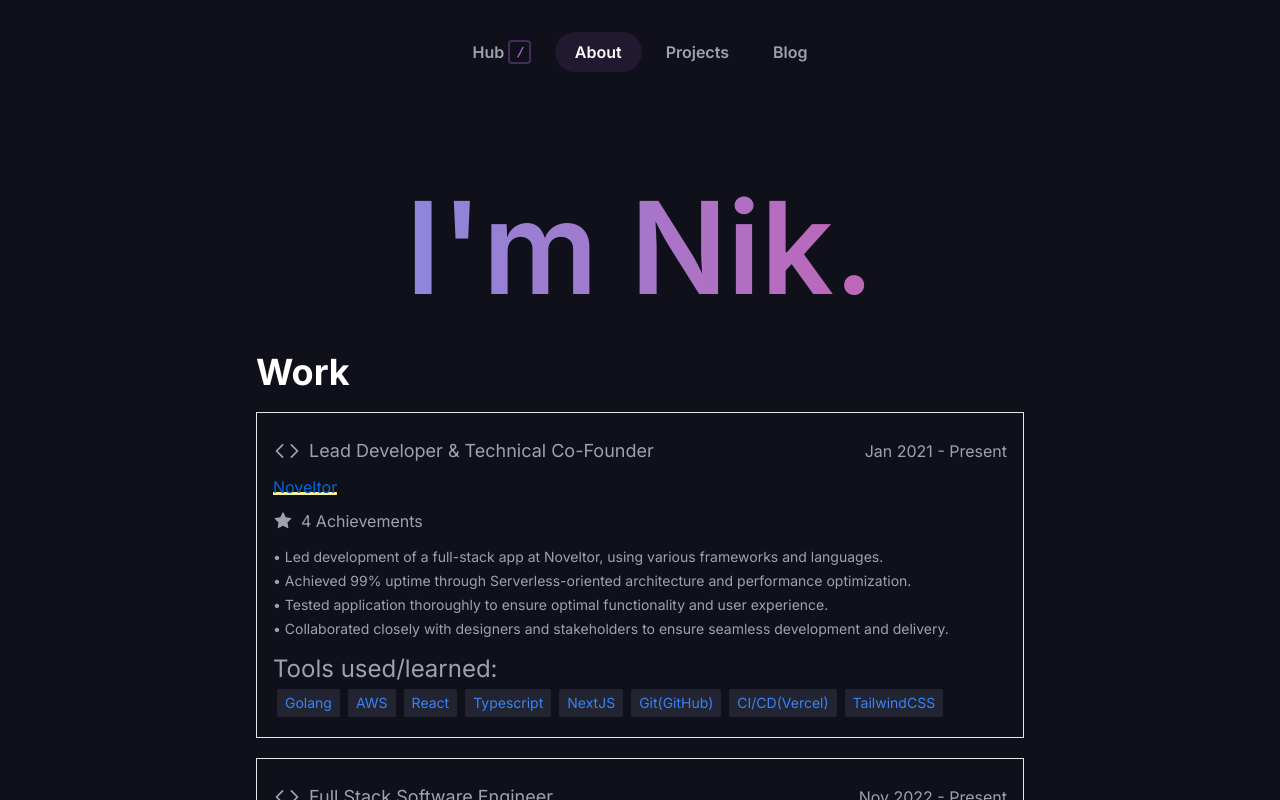
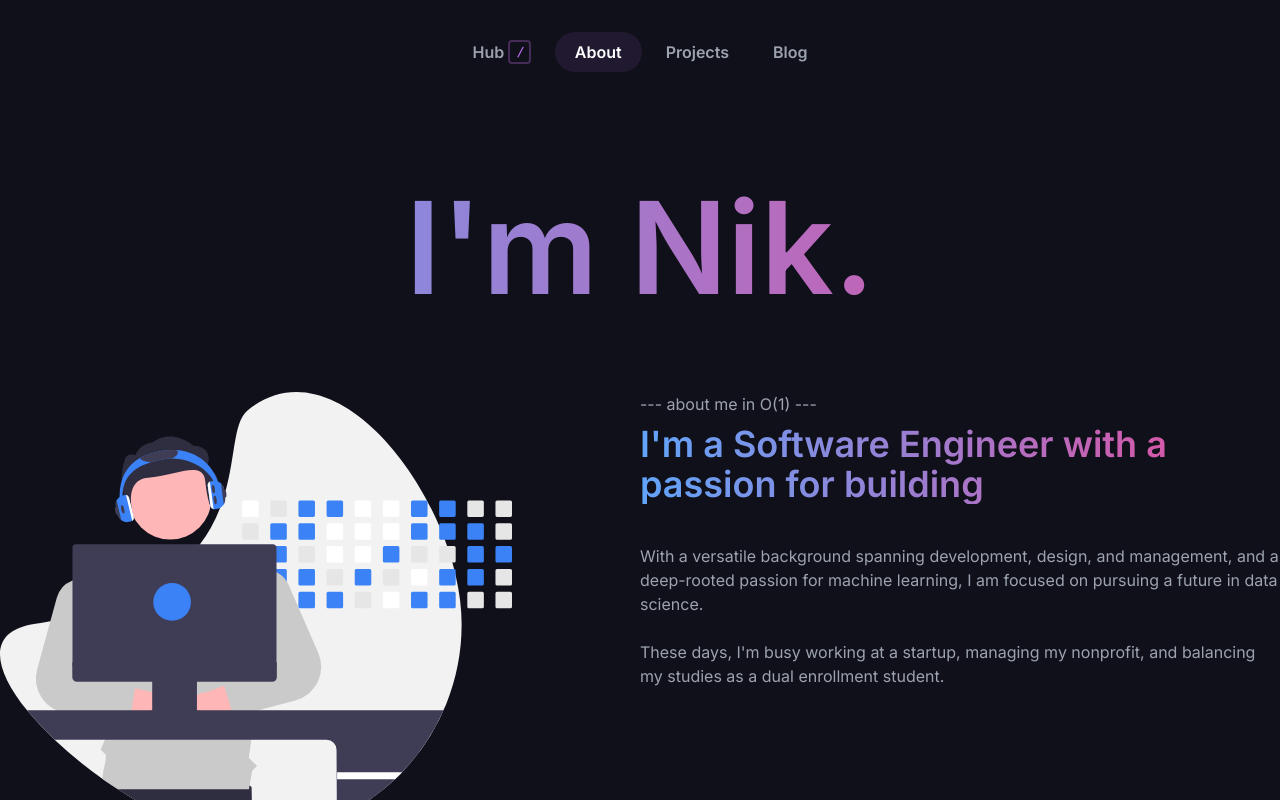
Before and after one commit to NikSchaefer/nikschaefer.com, a Next.js app: page /about in a window 1280 px wide. Shown: the top 800 px of the page. Built offline with nearby package versions, Linux system fonts and the light colour scheme.

Commit message:
feat: about page beginning

```diff
--- a/src/components/block.tsx
+++ /dev/null
@@ -1,59 +0,0 @@
-import { underlineCSS } from "@styles/style";
-import clsx from "clsx";
-import { AiFillStar } from "react-icons/ai";
-import { BsCode } from "react-icons/bs";
-
-function Node(props: {
-	data: {
-		title: string;
-		range: string;
-		company: string;
-		content: string[];
-		tools: string[];
-		url: string;
-	};
-}): JSX.Element {
-	const { data } = props;
-	return (
-		<div className="box-border w-full max-w-4xl p-6 my-5 border border-opacity-50 md:p-4">
-			<div className="flex flex-row justify-between xs:flex-col sm:my-2">
-				<span className="flex flex-wrap items-center text-lg font-medium">
-					<BsCode className="mr-2" size="28px" />
-					{data.title}
-				</span>
-				<span>{data.range}</span>
-			</div>
-			<div className="my-2">
-				<a className={underlineCSS} href={data.url}>
-					{data.company}
-				</a>
-			</div>
-			<h3 className="flex items-center text-base">
-				<AiFillStar className="mr-2" size="20px" />{" "}
-				{data.content.length} Achievements
-			</h3>
-			<ul className="p-0 m-0 my-3 text-sm leading-6">
-				{data.content.map((value) => (
-					<li key={value}>• {value}</li>
-				))}
-			</ul>
-			<h3>Tools used/learned:</h3>
-			<ul className="flex flex-wrap text-sm">
-				{data.tools.map((value) => (
-					<li
-						className={clsx(
-							"w-auto px-2 py-1 m-1 text-blue-500",
-							"bg-blue-200 rounded-sm",
-							"bg-opacity-10"
-						)}
-						key={value}
-					>
-						{value}
-					</li>
-				))}
-			</ul>
-		</div>
-	);
-}
-
-export { Node };
--- a/src/components/design.tsx
+++ /dev/null
@@ -1,161 +0,0 @@
-import clsx from "clsx";
-import React from "react";
-
-function H1(props: { children: React.ReactNode; class?: string }): JSX.Element {
-	const className = clsx(
-		"text-6xl font-bold my-2 text-white",
-		props.class
-	);
-	return <h1 className={className}>{props.children}</h1>;
-}
-function H2(props: { children: React.ReactNode; class?: string }): JSX.Element {
-	const className = clsx(
-		"text-4xl font-bold my-2 text-white",
-		props.class
-	);
-	return <h2 className={className}>{props.children}</h2>;
-}
-function H3(props: { children: React.ReactNode; class?: string }): JSX.Element {
-	const className = clsx(
-		"text-2xl font-bold my-2 text-white",
-		props.class
-	);
-	return <h3 className={className}>{props.children}</h3>;
-}
-function H4(props: { children: React.ReactNode; class?: string }): JSX.Element {
-	const className = clsx(
-		"text-xl font-bold my-2 text-white",
-		props.class
-	);
-	return <h4 className={className}>{props.children}</h4>;
-}
-function H5(props: { children: React.ReactNode; class?: string }): JSX.Element {
-	const className = clsx(
-		"text-lg font-bold my-2 text-white",
-		props.class
-	);
-	return <h5 className={className}>{props.children}</h5>;
-}
-function H6(props: { children: React.ReactNode; class?: string }): JSX.Element {
-	const className = clsx(
-		"text-base font-bold my-2 text-white",
-		props.class
-	);
-	return <h6 className={className}>{props.children}</h6>;
-}
-
-function Italic(props: {
-	children: React.ReactNode;
-	class?: string;
-}): JSX.Element {
-	const className = clsx("italic", props.class);
-	return <p className={className}>{props.children}</p>;
-}
-function Bold(props: {
-	children: React.ReactNode;
-	class?: string;
-}): JSX.Element {
-	const className = clsx("font-semibold", props.class);
-	return <p className={className}>{props.children}</p>;
-}
-function ItalicBold(props: {
-	children: React.ReactNode;
-	class?: string;
-}): JSX.Element {
-	const className = clsx("italic font-semibold", props.class);
-	return <p className={className}>{props.children}</p>;
-}
-function Strikethrough(props: {
-	children: React.ReactNode;
-	class?: string;
-}): JSX.Element {
-	const className = clsx("line-through", props.class);
-	return <p className={className}>{props.children}</p>;
-}
-
-function Hr(props: { class?: string }): JSX.Element {
-	const className = clsx("my-7", props.class);
-	return <hr className={className} />;
-}
-
-function Blockquote(props: {
-	children: React.ReactNode;
-	class?: string;
-}): JSX.Element {
-	const className = clsx(
-		"relative text-lg  pr-6 py-2",
-		"border-l-4 border-gray-300 pl-8",
-		"italic my-4 max-w-lg",
-		props.class
-	);
-	const pClassName = clsx(
-		"absolute top-0 right-2",
-		"text-gray-300 font-serif text-4xl"
-	);
-	return (
-		<blockquote className={className}>
-			<p>{props.children}</p>
-			<span className={pClassName}>"</span>
-		</blockquote>
-	);
-}
-
-function ListDisc(props: {
-	children: React.ReactNode;
-	class?: string;
-}): JSX.Element {
-	const className = clsx("my-5 list-disc list-inside", props.class);
-	return <ul className={className}>{props.children}</ul>;
-}
-
-function ListNumbered(props: {
-	children: React.ReactNode;
-	class?: string;
-}): JSX.Element {
-	const className = clsx("my-5 list-decimal list-inside", props.class);
-	return <ol className={className}>{props.children}</ol>;
-}
-
-function InlineCode(props: {
-	children: React.ReactNode;
-	class?: string;
-}): JSX.Element {
-	const className = clsx(props.class);
-	return <code className={className}>{props.children}</code>;
-}
-function Section(props: {
-	children: React.ReactNode;
-	class?: string;
-	id?: string;
-	// eslint-disable-next-line @typescript-eslint/ban-types
-	style?: object;
-}): JSX.Element {
-	const className = clsx(
-		"w-11/12 max-w-3xl mx-auto my-10 text-left text-base leading-7",
-		props.class
-	);
-	return (
-		<section style={props.style} id={props.id} className={className}>
-			{props.children}
-		</section>
-	);
-}
-
-export {
-	H1,
-	H2,
-	H3,
-	H4,
-	H5,
-	H6,
-	Italic,
-	Bold,
-	ItalicBold,
-	Strikethrough,
-	Hr,
-	Blockquote,
-	ListDisc,
-	ListNumbered,
-	InlineCode,
-	Section,
-};
--- a/src/config.tsx
+++ b/src/config.tsx
@@ -8,8 +8,6 @@ const IS_PRODUCTION = process.env.NODE_ENV === "production";
 const IS_TEST = process.env.NODE_ENV === "test";
 const IS_BROWSER = typeof window !== "undefined";
 export { GA_TRACKING_ID, IS_PRODUCTION, IS_TEST, IS_BROWSER };
-
-const paragraphAboutMe = `I'm a data science student with a passion for building scalable and maintainable software. I'm currently working as a software engineer at a startup in the mental health space. I'm also a big fan of open source and have contributed to many projects. I'm always looking for new opportunities to learn and grow.`;
 
 const socials = {
 	github: {
@@ -247,5 +245,5 @@ const allBlogs: Blog[] = [
 	},
 ];
 
-export { HeaderLinks, allBlogs, popularBlogs, socials, paragraphAboutMe };
+export { HeaderLinks, allBlogs, popularBlogs, socials };
 export type { Blog, HeaderLink };
--- a/src/pages/_app.tsx
+++ b/src/pages/_app.tsx
@@ -5,7 +5,6 @@ import Head from "next/head";
 import { useRouter } from "next/router";
 import { useEffect } from "react";
 import "../styles/globals.css";
-import { paragraphAboutMe } from "config";
 
 export default function MyApp({ Component, pageProps }: AppProps): JSX.Element {
 	const router = useRouter();
@@ -22,7 +21,7 @@ export default function MyApp({ Component, pageProps }: AppProps): JSX.Element {
 		<>
 			<DefaultSeo
 				title="Portfolio"
-				description={paragraphAboutMe}
+				description="I'm a data science student who absolutely loves building scalable and maintainable software. Currently, I'm working as a software engineer at a cool startup in the mental health space. Being a big fan of open source, I've contributed to numerous projects along the way. I'm always on the lookout for exciting opportunities to learn and grow. Let's connect and make something awesome together!"
 				titleTemplate="%s • Nik Schaefer"
 				openGraph={{
 					type: "website",
--- a/src/pages/about.tsx
+++ b/src/pages/about.tsx
@@ -1,10 +1,8 @@
-import { Node } from "@components/block";
-import { H2, Section } from "@components/design";
 import Layout from "@components/layout";
 import { NextSeo } from "next-seo";
 
-import jobs from "../../content/jobs.json";
-import studies from "../../content/studies.json";
+// import jobs from "../../content/jobs.json";
+// import studies from "../../content/studies.json";
 import clsx from "clsx";
 
 export default function About(): JSX.Element {
@@ -20,7 +18,28 @@ export default function About(): JSX.Element {
 					I'm Nik.
 				</h1>
 			</section>
-			<Section id="work">
+			<section className="grid grid-cols-10 pt-[5em] container mx-auto">
+				<img className="col-span-4" src="/developer.svg" />
+				<div className="col-span-1" />
+				<div className="flex flex-col col-span-5">
+					<span className="mb-2">--- about me in O(1) ---</span>
+					<h1 className="font-semibold text-effect mb-10 ">
+						I'm a Software Engineer with a passion for building
+					</h1>
+					<p>
+						With a versatile background spanning development,
+						design, and management, and a deep-rooted passion for
+						machine learning, I am focused on pursuing a future in
+						data science.
+						<br />
+						<br />
+						These days, I'm busy working at a startup, managing my
+						nonprofit, and balancing my studies as a dual enrollment
+						student.
+					</p>
+				</div>
+			</section>
+			{/* <Section id="work">
 				<H2>Work</H2>
 				<div className="flex-col items-center justify-center">
 					{jobs
@@ -43,7 +62,7 @@ export default function About(): JSX.Element {
 							<Node key={data.title} data={data} />
 						))}
 				</div>
-			</Section>
+			</Section> */}
 		</Layout>
 	);
 }
```
